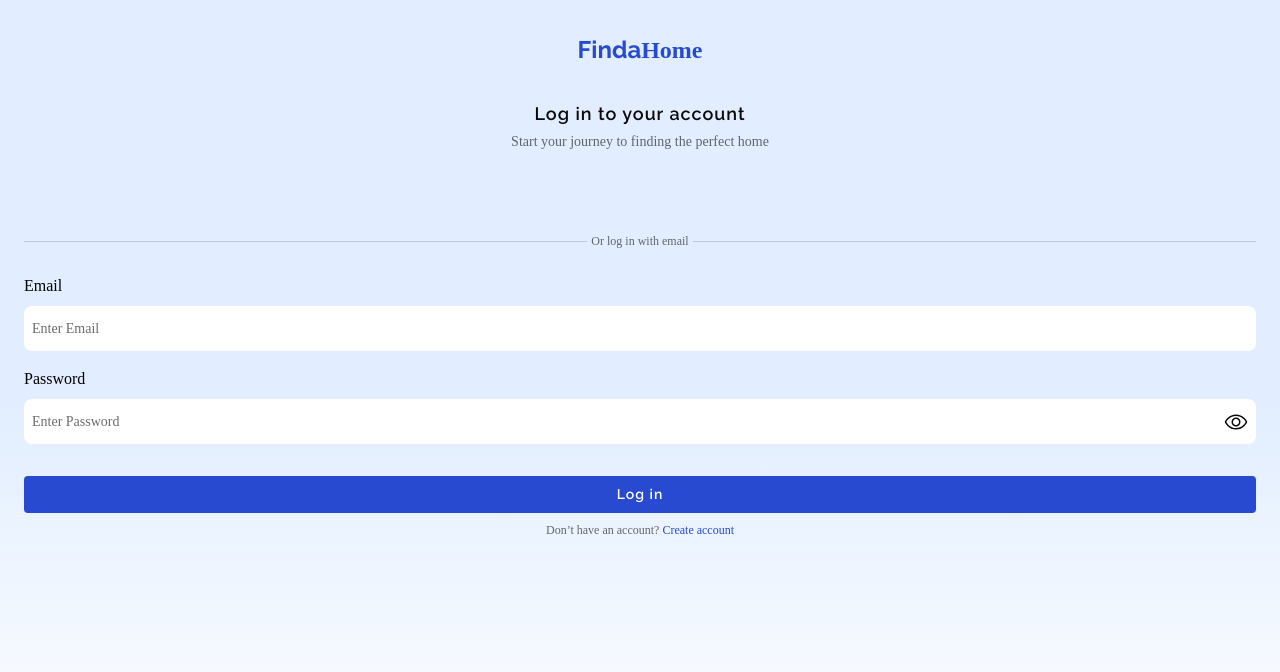
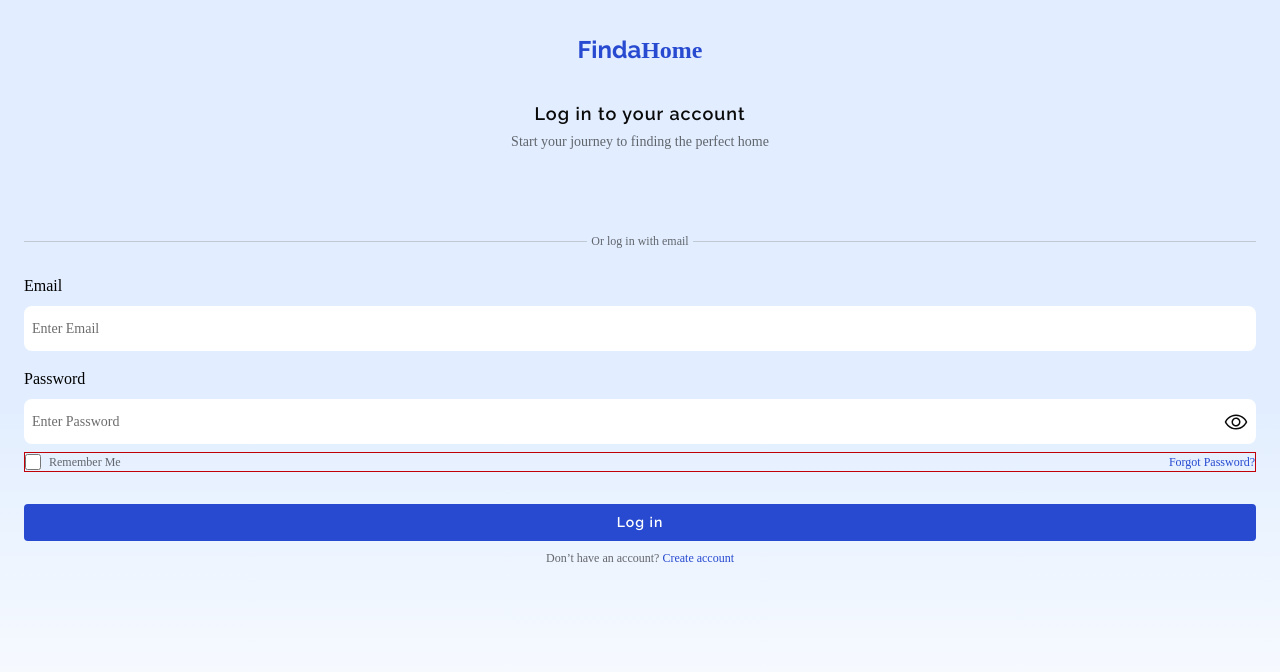
Before and after one commit to Akanimo-Umoh/findahome, a React (Vite) app: page /login in a window 1280 px wide. Shown: the top 672 px of the page. Built offline with nearby package versions, Linux system fonts and the light colour scheme; no server answers; a web font is replaced by a local one.

Commit message:
UI updates

```diff
--- a/src/pages/auth/Login.tsx
+++ b/src/pages/auth/Login.tsx
@@ -156,7 +156,7 @@ export default function Login() {
 
         {/* form */}
         <form onSubmit={handleSubmit(onSubmit)}>
-          <div className="space-y-8">
+          <div className="">
             {/* input ctn */}
             <div className="flex flex-col gap-4">
               <div className="flex flex-col gap-2">
@@ -236,7 +236,16 @@ export default function Login() {
               </div>
             </div>
 
-            <div className="text-center space-y-2">
+            <div className="border border-red-700 mt-2 flex items-center justify-between text-[12px]">
+              <div className="flex items-center justify-center gap-2">
+                <input type="checkbox" id="remember-me" className="w-4 h-4 rounded-lg" />
+                <label htmlFor="remember-me" className="text-text-secondary">Remember Me</label>
+              </div>
+
+              <Link to="/forgot-password" className="text-[#274AD0]">Forgot Password?</Link>
+            </div>
+
+            <div className="text-center space-y-2 mt-8">
               <button
                 type="submit"
                 disabled={isSubmitting}
```
